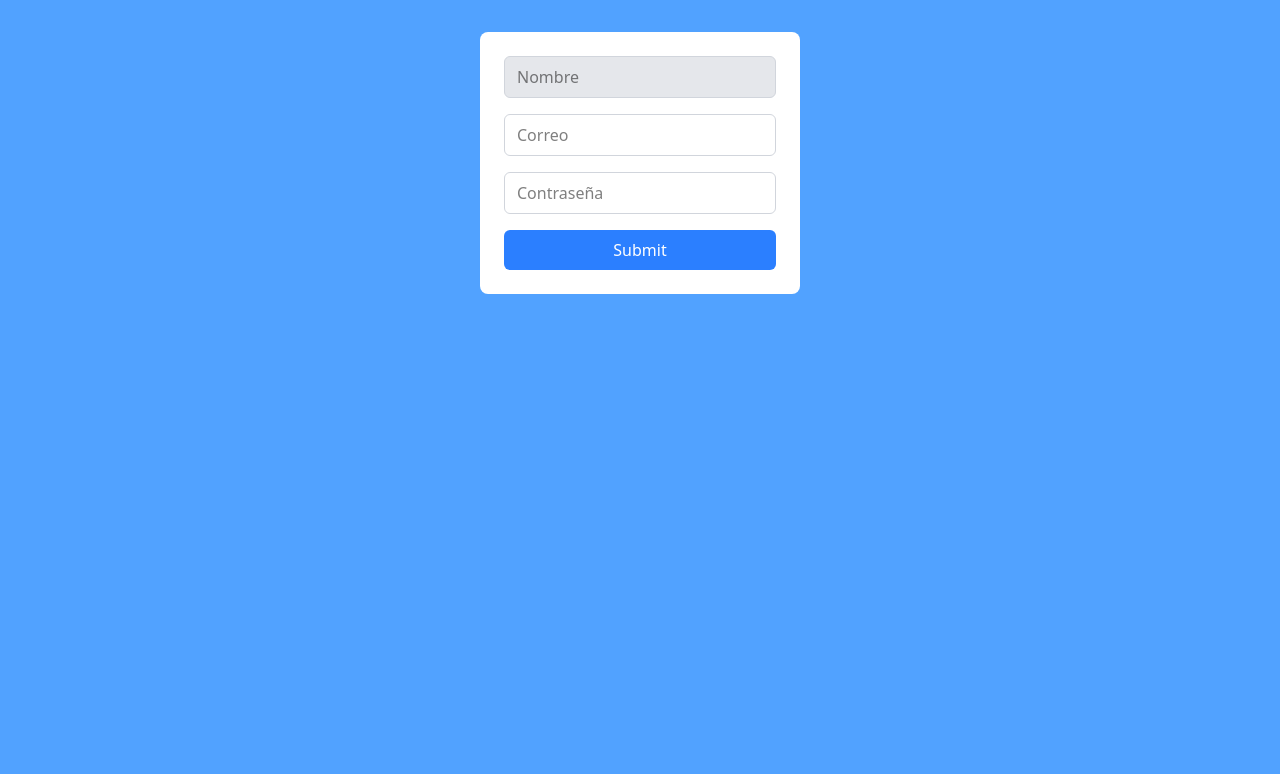
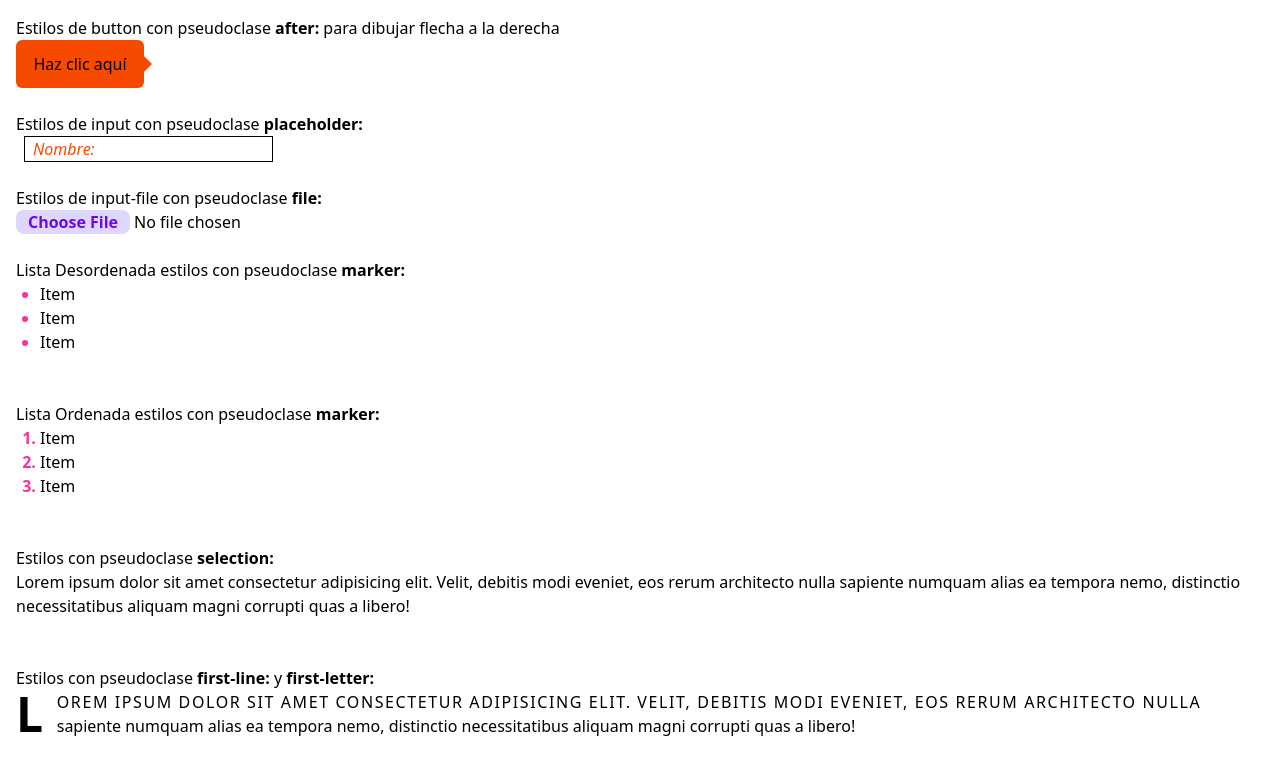
Before and after one commit to rpalaciosg/TailwindCss, a website: page src/index.html in a window 1280 px wide. Drawn offline with Linux system fonts and the light colour scheme.

Commit message:
feat(pseudoclases): prueba de las mas usadas

```diff
--- a/src/index.html
+++ b/src/index.html
@@ -12,43 +12,46 @@
       }
     </style>
   </head>
-  <body class="bg-blue-400">
-    <!-- <h1 class="bg-orange-500 text-3xl font-bold underline --color-clifford">
-      Hello world!
-    </h1>
-    <h2 class="bg-lime-600 text-white">Tailwindcss</h2>
-    <button
-      class="bg-blue-500 hover:bg-blue-700 text-white p-2 rounded-lg w-24 mx-auto block my-8"
-    >
-      Suscribir
+  <body class="p-4">
+    <h3>Estilos de button con pseudoclase <strong>after:</strong> para dibujar flecha a la derecha</h3>
+    <button class="bg-orange-600 w-32 p-3 rounded-md
+     relative after:content-[''] after:absolute after:left-32
+     after:border-8 after:border-transparent after:border-l-orange-600 after:top-4">
+      Haz clic aquí
     </button>
-    <div class="text-4xl font-extrabold">
-      <span
-        class="bg-clip-text text-transparent bg-gradient-to-r from-pink-500 to-violet-500"
-      >
-        Hello World ..</span
-      >
-    </div>
-        <div class="h-[100px]">
-          <div class="bg-pink-500 h-full">Medidas Tailwindcss</div>
-        </div> -->
-    <form action="" class="bg-white w-80 mx-auto mt-8 rounded-lg p-6">
-      <input class="border border-gray-300 w-full px-3 py-2 mb-4 rounded-md
-      disabled:bg-gray-200"
-      type="text" placeholder="Nombre" disabled>
 
-      <input class="border border-gray-300 w-full px-3 py-2 rounded-md
-      focus:outline-none focus:ring-1 focus:ring-purple-600 invalid:focus:ring-pink-500
-      peer"
-      type="email" placeholder="Correo">
-      <p class="text-pink-500 hidden peer-invalid:block">El correo es invalido.</p>
+    <br><br>
+    <h3>Estilos de input con pseudoclase <strong>placeholder:</strong></h3>
+    <input class="border ml-2 px-2 placeholder:text-orange-600 placeholder:italic"
+    type="text" placeholder="Nombre:"/>
 
-      <input class="border border-gray-300 w-full px-3 py-2 mt-4 mb-4 rounded-md"
-      type="password" placeholder="Contraseña">
+    <br><br>
+    <h3>Estilos de input-file con pseudoclase <strong>file:</strong></h3>
+    <input type="file" class="file:bg-violet-200 file:border-0 file:rounded-lg file:text-violet-700 file:px-3 file:font-semibold hover:file:bg-violet-400"
+    />
 
-      <input class="bg-blue-500 w-full py-2 text-white rounded-md cursor-pointer
-      hover:bg-blue-400"
-      type="submit" placeholder="Ingresar">
-    </form>
+    <br><br>
+    <h3>Lista Desordenada estilos con pseudoclase <strong>marker:</strong></h3>
+    <ul class="list-disc ml-6 marker:text-pink-500">
+      <li>Item</li>
+      <li>Item</li>
+      <li>Item</li>
+    </ul>
+
+   <br><br>
+    <h3>Lista Ordenada estilos con pseudoclase <strong>marker:</strong></h3>
+    <ol class="list-decimal ml-6 marker:text-pink-500 marker:font-bold">
+      <li>Item</li>
+      <li>Item</li>
+      <li>Item</li>
+    </ol>
+
+    <br><br>
+    <h3>Estilos con pseudoclase <strong>selection:</strong></h3>
+    <p class="selection:bg-green-500 selection:text-white">Lorem ipsum dolor sit amet consectetur adipisicing elit. Velit, debitis modi eveniet, eos rerum architecto nulla sapiente numquam alias ea tempora nemo, distinctio necessitatibus aliquam magni corrupti quas a libero!</p>
+
+    <br><br>
+    <h3>Estilos con pseudoclase <strong>first-line:</strong> y <strong>first-letter:</strong></h3>
+    <p class="first-line:uppercase first-line:tracking-widest first-letter:text-5xl first-letter:font-bold first-letter:mr-3 first-letter:float-left">Lorem ipsum dolor sit amet consectetur adipisicing elit. Velit, debitis modi eveniet, eos rerum architecto nulla sapiente numquam alias ea tempora nemo, distinctio necessitatibus aliquam magni corrupti quas a libero!</p>
   </body>
 </html>
```
Also changed, not shown: README.md, src/output.css.
